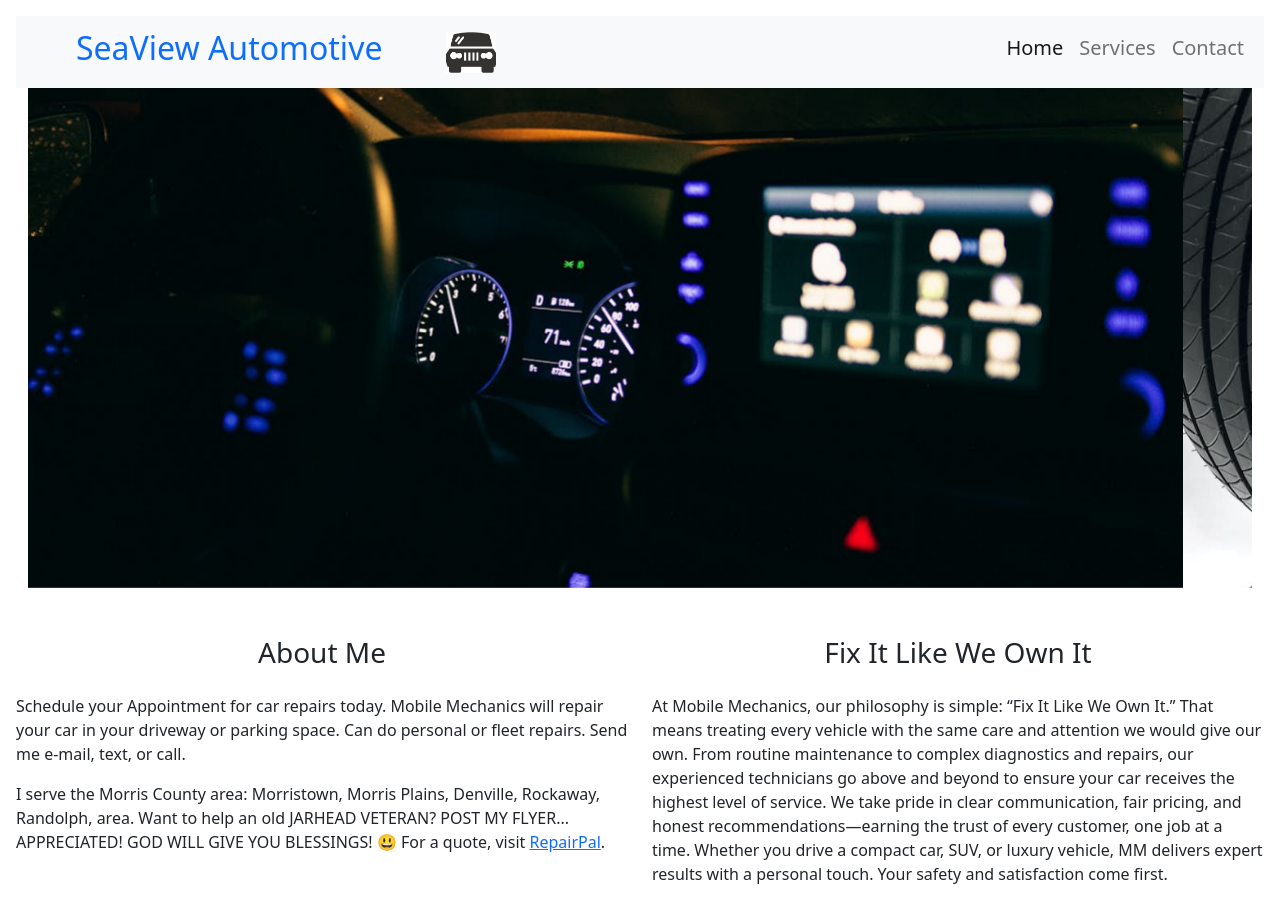
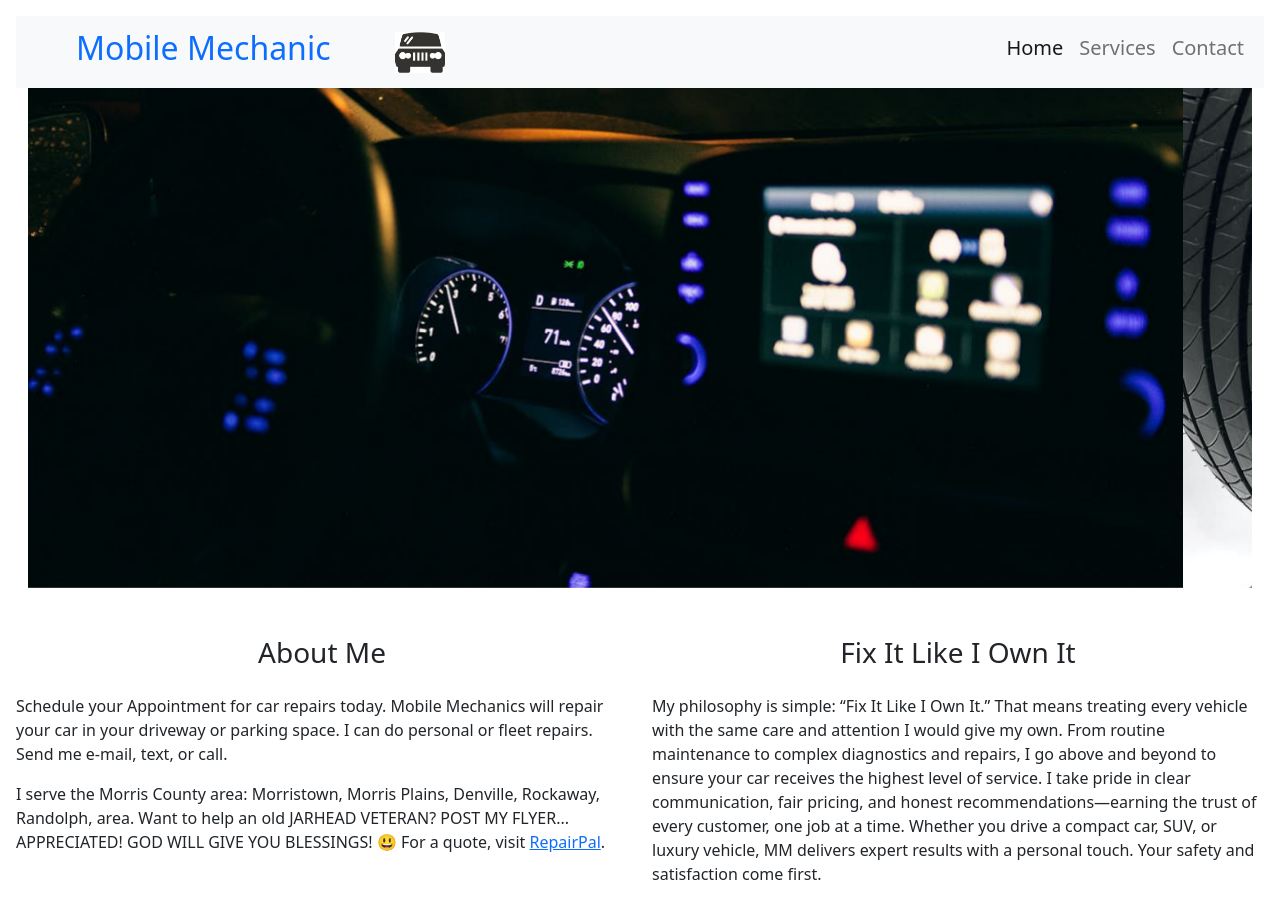
Before and after one commit to ByramDigitalMedia/MOBIL_MECH_MORRISTOWN, a plain HTML site: page index.html in a window 1280 px wide. Shown: the top 923 px of the page. Drawn offline with nearby package versions, Linux system fonts and the light colour scheme.

Commit message:
Update index.html

```diff
--- a/index.html
+++ b/index.html
@@ -52,7 +52,7 @@
   <nav class="navbar navbar-expand-lg navbar-light bg-light">
     <div class="container-fluid">
       <a class="navbar-brand" href="#">
-        <h2 class="text-primary mx-5">SeaView Automotive</h2>
+        <h2 class="text-primary mx-5">Mobile Mechanic</h2>
       </a>
       <img src="images/car_logo.jpg" alt="car logo" id="logo">
       <button class="navbar-toggler" type="button" data-bs-toggle="collapse" data-bs-target="#navbarNav"
@@ -97,7 +97,7 @@
 
         <p>Schedule your Appointment for car repairs today.
           Mobile Mechanics will repair your car in your driveway or parking space.
-          Can do personal or fleet repairs. Send me e-mail, text, or call.
+          I can do personal or fleet repairs. Send me e-mail, text, or call.
 
         <p>
           I serve the Morris County area: Morristown, Morris Plains, Denville, Rockaway, Randolph,
@@ -108,11 +108,11 @@
 
       </div>
       <div class="col-lg">
-        <h3 class="my-4 text-center">Fix It Like We Own It</h3>
-        <p>At Mobile Mechanics, our philosophy is simple: “Fix It Like We Own It.” That means treating every
-          vehicle with the same care and attention we would give our own. From routine maintenance to complex
-          diagnostics and repairs, our experienced technicians go above and beyond to ensure your car receives the
-          highest level of service. We take pride in clear communication, fair pricing, and honest
+        <h3 class="my-4 text-center">Fix It Like I Own It</h3>
+        <p>My philosophy is simple: “Fix It Like I Own It.” That means treating every
+          vehicle with the same care and attention I would give my own. From routine maintenance to complex
+          diagnostics and repairs, I go above and beyond to ensure your car receives the
+          highest level of service. I take pride in clear communication, fair pricing, and honest
           recommendations—earning the trust of every customer, one job at a time. Whether you drive a compact car, SUV,
           or luxury vehicle, MM delivers expert results with a personal touch. Your safety and satisfaction come
           first.</p>
@@ -244,7 +244,7 @@
               <br>
               <button type="button" class="btn btn-primary ">Send</button>
             </form>
-            <p>Copyright &copy; <span id="year"></span> Local Mobile Mechanic &copy; Fix It Like We Own It</p>
+            <p>Copyright &copy; <span id="year"></span> Local Mobile Mechanic &copy; Fix It Like I Own It</p>
           </div>
         </div>
       </div>
```
